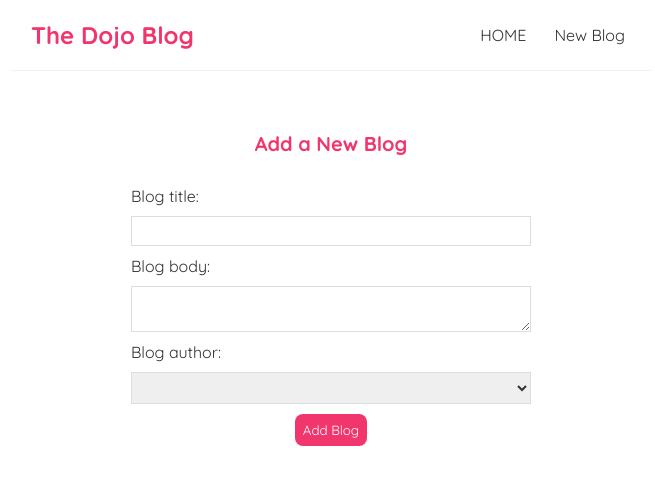
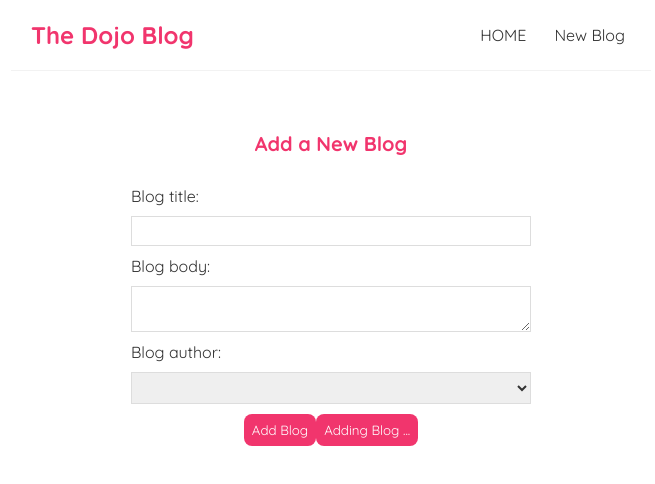
Before and after one commit to Cliff-Mbithuka/React-Dojo-Blog, a React (Create React App) app: page /create in a window 1280 px wide. Shown: the top 484 px of the page, without its empty margins (309-964 px from the left). Built offline with nearby package versions, Linux system fonts and the light colour scheme.

Commit message:
post request

```diff
--- a/src/Create.js
+++ b/src/Create.js
@@ -4,10 +4,13 @@
 const[title, setTitle] = useState('');
 const[body, setBody] = useState('');
 const [author, setAuthor] = useState('');
+const [isPending, setIspending] = useState(false)
 
 const handleSubmit = (e) => {
   e.prevent.Default();
-  const blog = {title, body, author}
+  const blog = {title, body, author};
+
+  setIspending(true)
 
   fetch('http://localhost:2485/blogs', {
     method: 'POST',
@@ -15,7 +18,7 @@
     body: JSON.stringify(blog)
   }).then(() => {
     console.log("new blog added");
-
+    setIspending(false)
   })
 }
 
@@ -32,17 +35,14 @@
           onChange= {(e) => setBody(e.target.value)}>
           </textarea>
 
-
         <label>Blog author: </label>
         <select value="author"
         onChange= {(e) => setAuthor(e.target.value)}>
           <option value="mario" ></option>
           <option value="yoshi"></option>
         </select>
-        <button>Add Blog</button>
-        <p>{title}</p>
-        <p>{body}</p>
-        <p>{author}</p>
+        {!isPending && <button>Add Blog</button>}
+        {!isPending && <button disabled>Adding Blog ...</button>}
       </form>
     </div>
   );
```
